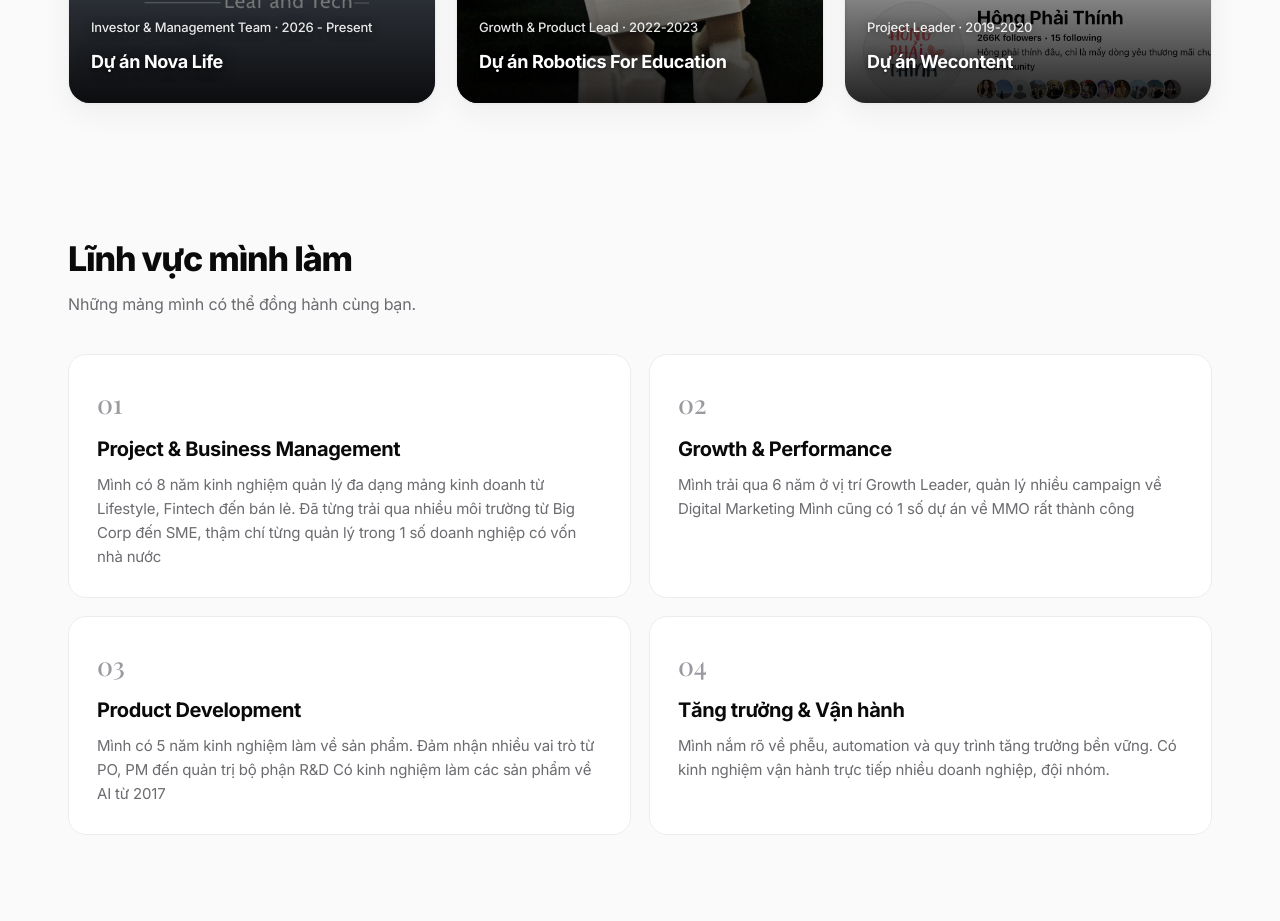
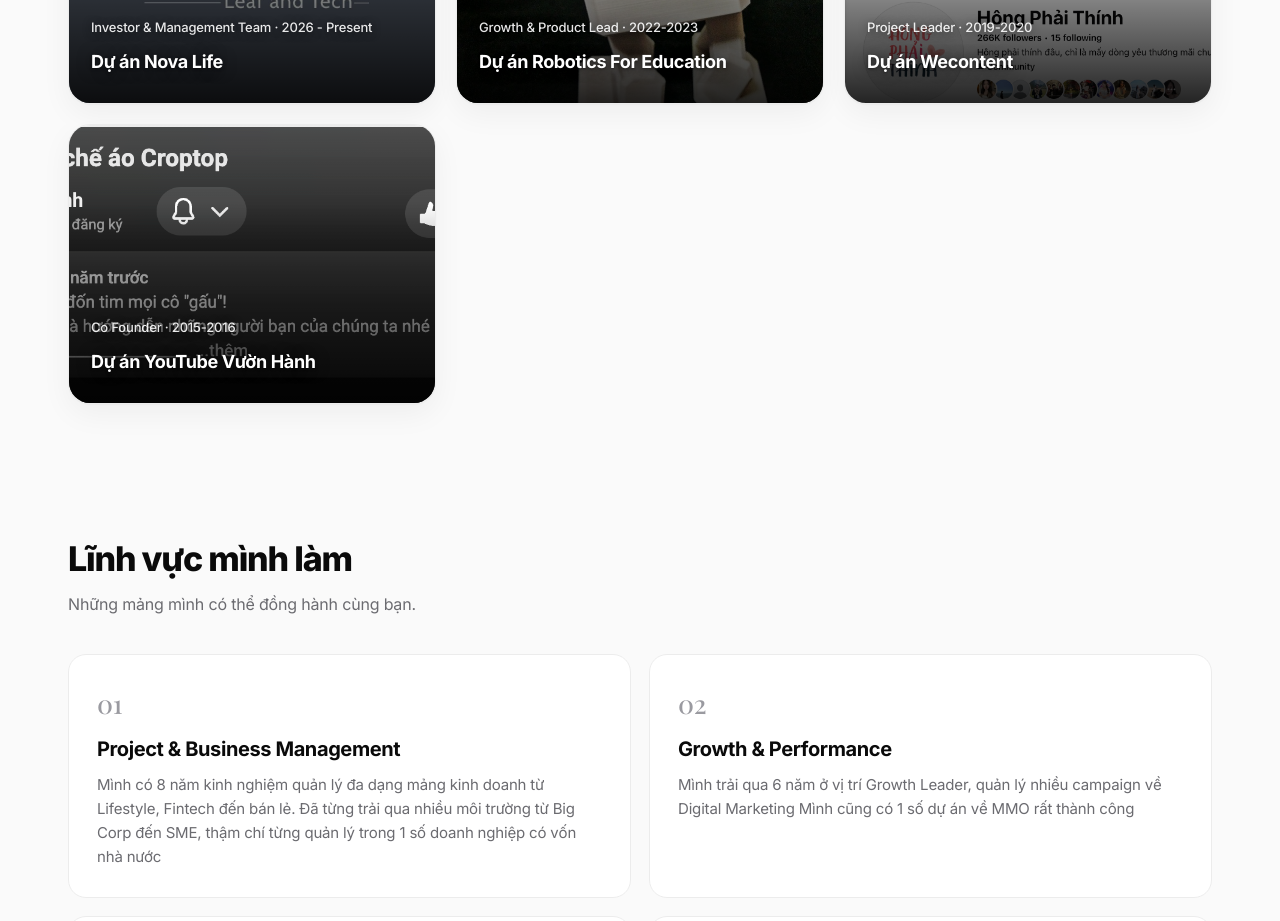
Before and after one commit to baoback/phanngocbao-website, a Next.js app in the folder website/: page /portfolio in a window 1280 px wide. Shown: the part 1920-2841 px from the top of the page. Built offline with nearby package versions, Linux system fonts and the light colour scheme.

Commit message:
Add files via upload

```diff
--- a/website/app/portfolio/page.jsx
+++ b/website/app/portfolio/page.jsx
@@ -38,7 +38,7 @@ function ProjectCard({ p }) {
 
 export default function PortfolioPage() {
   const pg = getProjectsPage();
-  const projects = getFeaturedProjects().slice(0, 6);
+  const projects = getFeaturedProjects();
   const marquee = Array.isArray(pg.marquee) ? pg.marquee.filter(Boolean) : [];
   const brands = Array.isArray(pg.brands) ? pg.brands.filter(Boolean) : [];
   const services = Array.isArray(pg.services) ? pg.services.filter((s) => s && s.title) : [];
```
